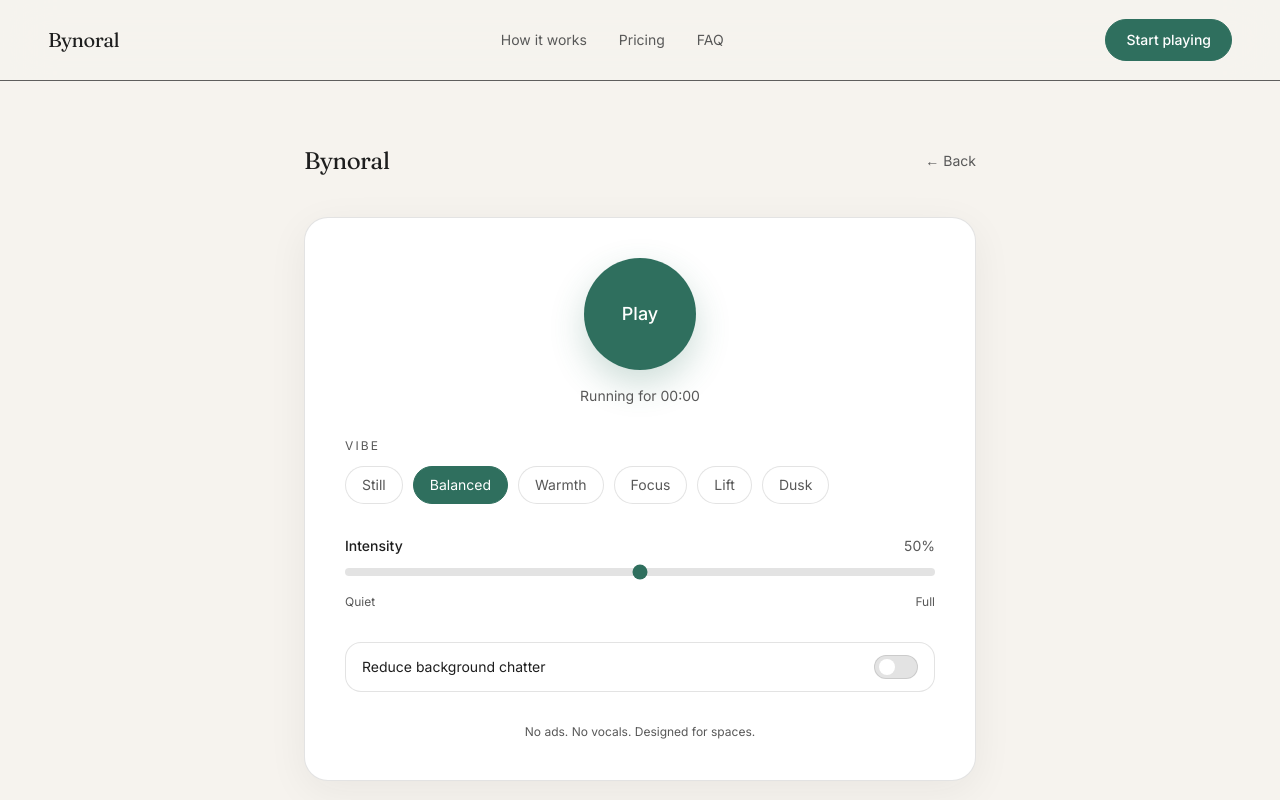
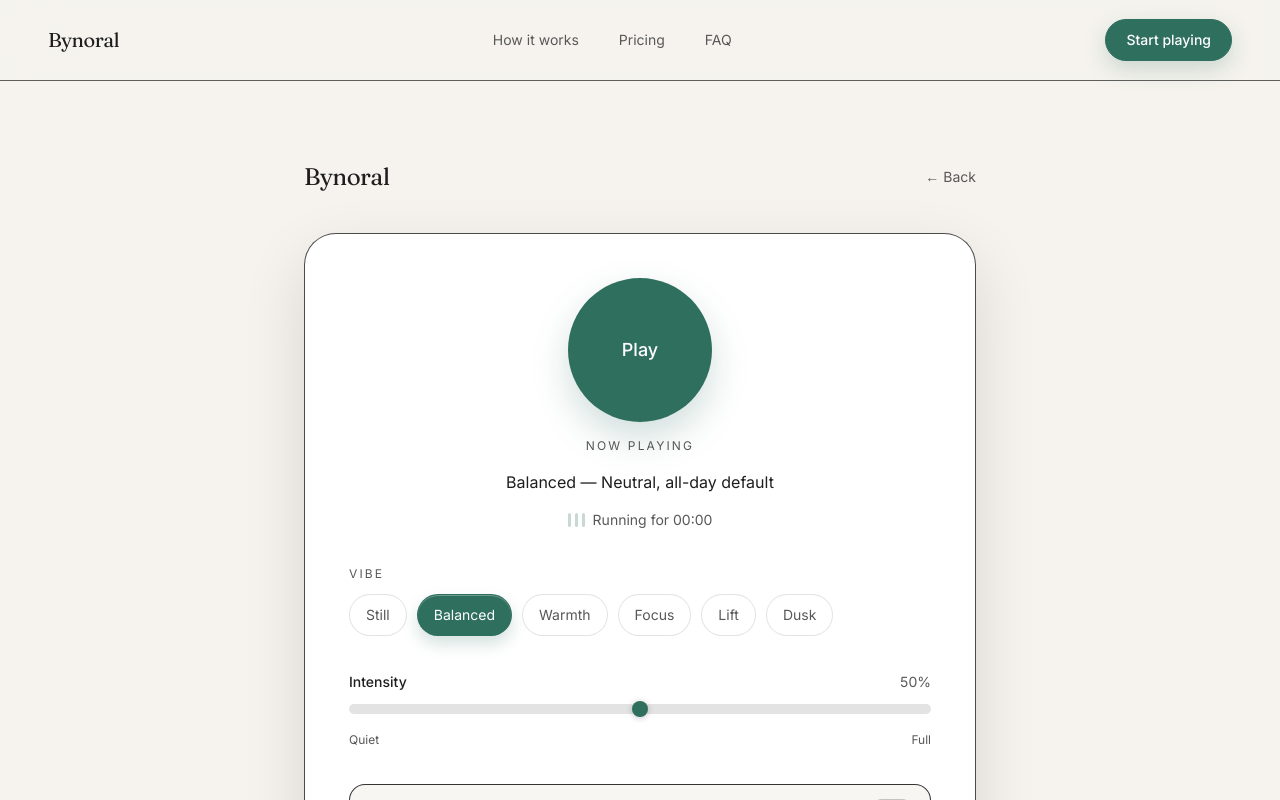
Before and after one commit to liamwt-12/bynoral-site, a Next.js app: page /player in a window 1280 px wide. Shown: the top 800 px of the page. Built offline with nearby package versions, Linux system fonts and the light colour scheme.

Commit message:
Polish homepage and player experience

```diff
--- a/app/globals.css
+++ b/app/globals.css
@@ -24,3 +24,94 @@
     @apply text-text-muted;
   }
 }
+
+.page-enter {
+  animation: page-enter 0.5s ease-out;
+}
+
+.hero-ambient {
+  background:
+    radial-gradient(75% 65% at 50% 20%, rgba(47, 111, 94, 0.16), rgba(47, 111, 94, 0) 75%),
+    radial-gradient(55% 50% at 16% 40%, rgba(144, 166, 159, 0.12), rgba(144, 166, 159, 0) 80%),
+    radial-gradient(50% 45% at 85% 45%, rgba(120, 130, 128, 0.08), rgba(120, 130, 128, 0) 80%);
+  filter: blur(1px);
+}
+
+.hero-ambient::after {
+  content: '';
+  position: absolute;
+  inset: 0;
+  border-radius: inherit;
+  background-image: radial-gradient(rgba(18, 25, 22, 0.09) 0.7px, transparent 0.7px);
+  background-size: 3px 3px;
+  opacity: 0.18;
+  mix-blend-mode: multiply;
+}
+
+.equalizer span {
+  display: block;
+  width: 3px;
+  height: 14px;
+  border-radius: 999px;
+  background-color: rgba(47, 111, 94, 0.65);
+  transform-origin: center bottom;
+}
+
+.range-slider {
+  accent-color: #2f6f5e;
+}
+
+.range-slider::-webkit-slider-thumb {
+  appearance: none;
+  width: 1rem;
+  height: 1rem;
+  border-radius: 999px;
+  border: 1px solid rgba(47, 111, 94, 0.3);
+  background: #2f6f5e;
+  box-shadow: 0 1px 6px rgba(30, 30, 30, 0.25);
+}
+
+.range-slider::-moz-range-thumb {
+  width: 1rem;
+  height: 1rem;
+  border-radius: 999px;
+  border: 1px solid rgba(47, 111, 94, 0.3);
+  background: #2f6f5e;
+  box-shadow: 0 1px 6px rgba(30, 30, 30, 0.25);
+}
+
+@keyframes page-enter {
+  from {
+    opacity: 0;
+    transform: translateY(6px);
+  }
+
+  to {
+    opacity: 1;
+    transform: translateY(0);
+  }
+}
+
+@keyframes pulse-ring {
+  0% {
+    opacity: 0.34;
+    transform: scale(0.96);
+  }
+
+  70%,
+  100% {
+    opacity: 0;
+    transform: scale(1.12);
+  }
+}
+
+@keyframes eq {
+  0%,
+  100% {
+    transform: scaleY(0.4);
+  }
+
+  50% {
+    transform: scaleY(1);
+  }
+}
--- a/app/layout.tsx
+++ b/app/layout.tsx
@@ -31,7 +31,7 @@
       <body className={`${fraunces.variable} ${inter.variable} bg-background font-body text-text-primary antialiased`}>
         <div className="flex min-h-screen flex-col">
           <Header />
-          <main className="flex-1">{children}</main>
+          <main className="page-enter flex-1">{children}</main>
           <Footer />
         </div>
       </body>
--- a/app/player/page.tsx
+++ b/app/player/page.tsx
@@ -6,6 +6,15 @@
 import { Card } from '../../components';
 
 const vibes = ['Still', 'Balanced', 'Warmth', 'Focus', 'Lift', 'Dusk'] as const;
+
+const vibeDescriptions: Record<(typeof vibes)[number], string> = {
+  Still: 'Low stimulation, soft textures',
+  Balanced: 'Neutral, all-day default',
+  Warmth: 'Social, inviting',
+  Focus: 'Reduces background chatter',
+  Lift: 'Subtle energy, no stress',
+  Dusk: 'Slower, softer, settled'
+};
 
 function formatElapsed(totalSeconds: number) {
   const minutes = Math.floor(totalSeconds / 60)
@@ -35,9 +44,13 @@
   }, [isPlaying]);
 
   const status = useMemo(() => `Running for ${formatElapsed(elapsedSeconds)}`, [elapsedSeconds]);
+  const nowPlayingLine = useMemo(
+    () => `${selectedVibe} — ${vibeDescriptions[selectedVibe]}`,
+    [selectedVibe]
+  );
 
   return (
-    <section className="flex min-h-[calc(100vh-10rem)] items-center justify-center px-6 py-12 sm:py-16">
+    <section className="flex min-h-[calc(100vh-10rem)] items-center justify-center px-6 py-16 sm:py-20">
       <div className="w-full max-w-2xl space-y-8 sm:space-y-10">
         <div className="flex items-center justify-between">
           <Link
@@ -48,22 +61,62 @@
           </Link>
           <Link
             href="/"
-            className="text-sm text-text-muted transition duration-200 hover:text-text-primary"
+            className="text-sm text-text-muted transition duration-200 hover:text-text-primary focus-visible:rounded-full focus-visible:outline-none focus-visible:ring-4 focus-visible:ring-text-primary/15"
           >
             ← Back
           </Link>
         </div>
 
-        <Card className="space-y-8 p-8 sm:p-10">
+        <Card className="space-y-9 rounded-[2rem] border-border/80 bg-surface/95 p-8 shadow-[0_24px_64px_rgba(20,20,20,0.12)] sm:p-11">
           <div className="flex flex-col items-center gap-4 text-center">
             <button
               type="button"
               onClick={() => setIsPlaying((prev) => !prev)}
-              className="inline-flex h-28 w-28 items-center justify-center rounded-full border border-accent/20 bg-accent text-lg font-medium text-surface shadow-[0_14px_35px_rgba(47,111,94,0.24)] transition duration-200 hover:bg-accent/90 active:scale-[0.98] focus-visible:outline-none focus-visible:ring-4 focus-visible:ring-accent/30"
+              aria-label={isPlaying ? 'Pause playback' : 'Start playback'}
+              className={[
+                'relative inline-flex h-36 w-36 items-center justify-center rounded-full border text-lg font-medium text-surface transition duration-300',
+                'focus-visible:outline-none focus-visible:ring-4 focus-visible:ring-accent/30',
+                isPlaying
+                  ? 'border-accent bg-accent shadow-[0_20px_48px_rgba(47,111,94,0.34)]'
+                  : 'border-accent/30 bg-accent shadow-[0_16px_36px_rgba(47,111,94,0.22)] hover:bg-accent/90'
+              ]
+                .join(' ')
+                .trim()}
             >
-              {isPlaying ? 'Pause' : 'Play'}
+              {isPlaying ? (
+                <span
+                  className="pointer-events-none absolute inset-[-10px] rounded-full border border-accent/30"
+                  aria-hidden="true"
+                />
+              ) : null}
+              {isPlaying ? (
+                <span
+                  className="pointer-events-none absolute inset-[-10px] rounded-full border border-accent/20 animate-[pulse-ring_2.4s_ease-out_infinite]"
+                  aria-hidden="true"
+                />
+              ) : null}
+              <span className="relative z-10">{isPlaying ? 'Pause' : 'Play'}</span>
             </button>
-            <p className="text-sm text-text-muted">{status}</p>
+
+            <p className="text-xs uppercase tracking-[0.18em] text-text-muted">Now playing</p>
+            <p className="text-sm text-text-primary sm:text-base">{nowPlayingLine}</p>
+
+            <div className="flex items-center gap-2 text-sm text-text-muted">
+              <span
+                className={[
+                  'equalizer flex items-end gap-1',
+                  isPlaying ? 'opacity-100' : 'opacity-40'
+                ]
+                  .join(' ')
+                  .trim()}
+                aria-hidden="true"
+              >
+                <span className={isPlaying ? 'animate-[eq_1s_ease-in-out_infinite]' : ''} />
+                <span className={isPlaying ? 'animate-[eq_1.2s_ease-in-out_infinite_0.12s]' : ''} />
+                <span className={isPlaying ? 'animate-[eq_1.1s_ease-in-out_infinite_0.24s]' : ''} />
+              </span>
+              <span>{status}</span>
+            </div>
           </div>
 
           <div className="space-y-3">
@@ -77,11 +130,11 @@
                     type="button"
                     onClick={() => setSelectedVibe(vibe)}
                     className={[
-                      'rounded-full border px-4 py-2 text-sm transition duration-200 focus-visible:outline-none focus-visible:ring-4',
-                      'hover:-translate-y-0.5 active:translate-y-0',
+                      'rounded-full border px-4 py-2.5 text-sm transition duration-200 focus-visible:outline-none focus-visible:ring-4',
+                      'active:translate-y-[1px]',
                       selected
-                        ? 'border-accent bg-accent text-surface focus-visible:ring-accent/30'
-                        : 'border-border bg-surface text-text-muted hover:border-border/80 hover:text-text-primary focus-visible:ring-text-primary/15'
+                        ? 'border-accent/80 bg-accent text-surface shadow-[inset_0_1px_0_rgba(255,255,255,0.3),0_8px_16px_rgba(47,111,94,0.2)] focus-visible:ring-accent/30'
+                        : 'border-border bg-surface text-text-muted shadow-[inset_0_1px_0_rgba(255,255,255,0.35)] hover:border-border/80 hover:text-text-primary focus-visible:ring-text-primary/15'
                     ]
                       .join(' ')
                       .trim()}
@@ -104,7 +157,7 @@
               max={100}
               value={intensity}
               onChange={(event) => setIntensity(Number(event.target.value))}
-              className="h-2 w-full cursor-pointer appearance-none rounded-full bg-border accent-accent"
+              className="range-slider h-2.5 w-full cursor-pointer appearance-none rounded-full bg-border"
               aria-label="Intensity"
             />
             <div className="flex justify-between text-xs text-text-muted">
@@ -113,7 +166,7 @@
             </div>
           </div>
 
-          <div className="flex items-center justify-between rounded-2xl border border-border bg-surface px-4 py-3">
+          <div className="flex items-center justify-between rounded-2xl border border-border/90 bg-background/70 px-4 py-3.5">
             <span className="text-sm text-text-primary">Reduce background chatter</span>
             <button
               type="button"
@@ -131,7 +184,7 @@
             >
               <span
                 className={[
-                  'h-4 w-4 rounded-full bg-surface transition duration-200',
+                  'h-4 w-4 rounded-full bg-surface shadow-[0_2px_8px_rgba(30,30,30,0.15)] transition duration-200',
                   reduceChatter ? 'translate-x-5' : 'translate-x-1'
                 ]
                   .join(' ')
--- a/components/Header.tsx
+++ b/components/Header.tsx
@@ -11,17 +11,20 @@
 export function Header() {
   return (
     <header className="sticky top-0 z-30 border-b border-border/70 bg-background/90 backdrop-blur-xl">
-      <Container className="flex h-20 items-center justify-between gap-6">
-        <Link href="/" className="font-heading text-xl tracking-tight text-text-primary">
+      <Container className="flex h-20 items-center justify-between gap-8">
+        <Link
+          href="/"
+          className="font-heading text-xl tracking-tight text-text-primary focus-visible:rounded-full focus-visible:outline-none focus-visible:ring-4 focus-visible:ring-text-primary/15"
+        >
           Bynoral
         </Link>
 
-        <nav aria-label="Primary" className="hidden items-center gap-8 md:flex">
+        <nav aria-label="Primary" className="hidden items-center gap-9 md:flex lg:gap-10">
           {navLinks.map((link) => (
             <Link
               key={link.href}
               href={link.href}
-              className="text-sm text-text-muted transition duration-200 hover:text-text-primary"
+              className="text-sm text-text-muted transition duration-200 hover:text-text-primary focus-visible:rounded-full focus-visible:outline-none focus-visible:ring-4 focus-visible:ring-text-primary/15"
             >
               {link.label}
             </Link>
@@ -30,7 +33,7 @@
 
         <Link
           href="/player"
-          className="inline-flex items-center justify-center rounded-full border border-accent bg-accent px-5 py-2.5 text-sm font-medium text-surface transition duration-200 hover:bg-accent/90 focus-visible:outline-none focus-visible:ring-4 focus-visible:ring-accent/30"
+          className="inline-flex items-center justify-center rounded-full border border-accent bg-accent px-5 py-2.5 text-sm font-medium text-surface shadow-[0_8px_22px_rgba(47,111,94,0.22)] transition duration-200 hover:-translate-y-0.5 hover:bg-accent/90 focus-visible:outline-none focus-visible:ring-4 focus-visible:ring-accent/30"
         >
           Start playing
         </Link>
--- a/components/Section.tsx
+++ b/components/Section.tsx
@@ -14,7 +14,7 @@
   containerClassName = ''
 }: SectionProps) {
   return (
-    <section className={`py-16 sm:py-20 lg:py-24 ${className}`.trim()}>
+    <section className={`py-20 sm:py-24 lg:py-28 ${className}`.trim()}>
       <Container className={containerClassName}>{children}</Container>
     </section>
   );
```
Also changed, not shown: app/page.tsx (+107 -59 lines).
